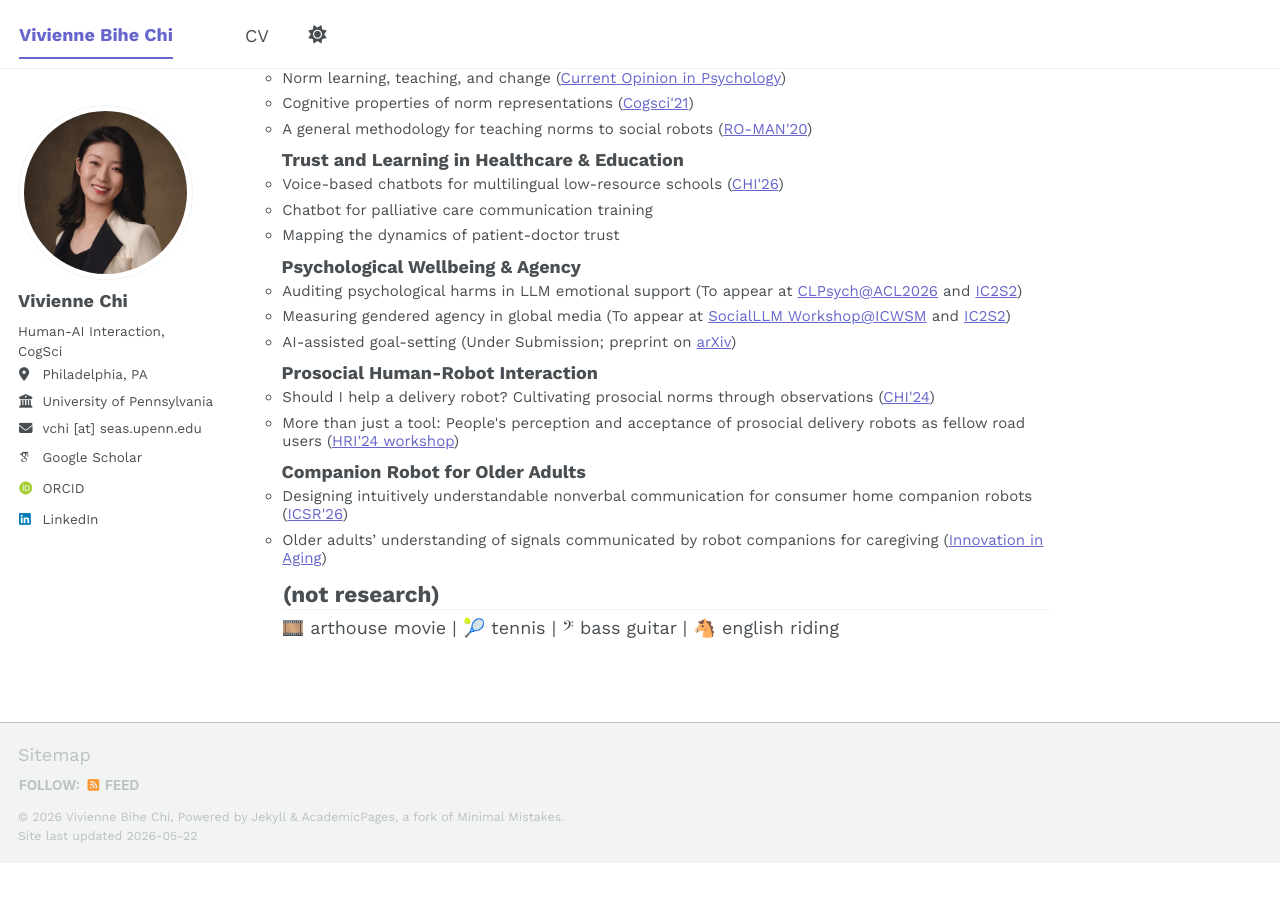
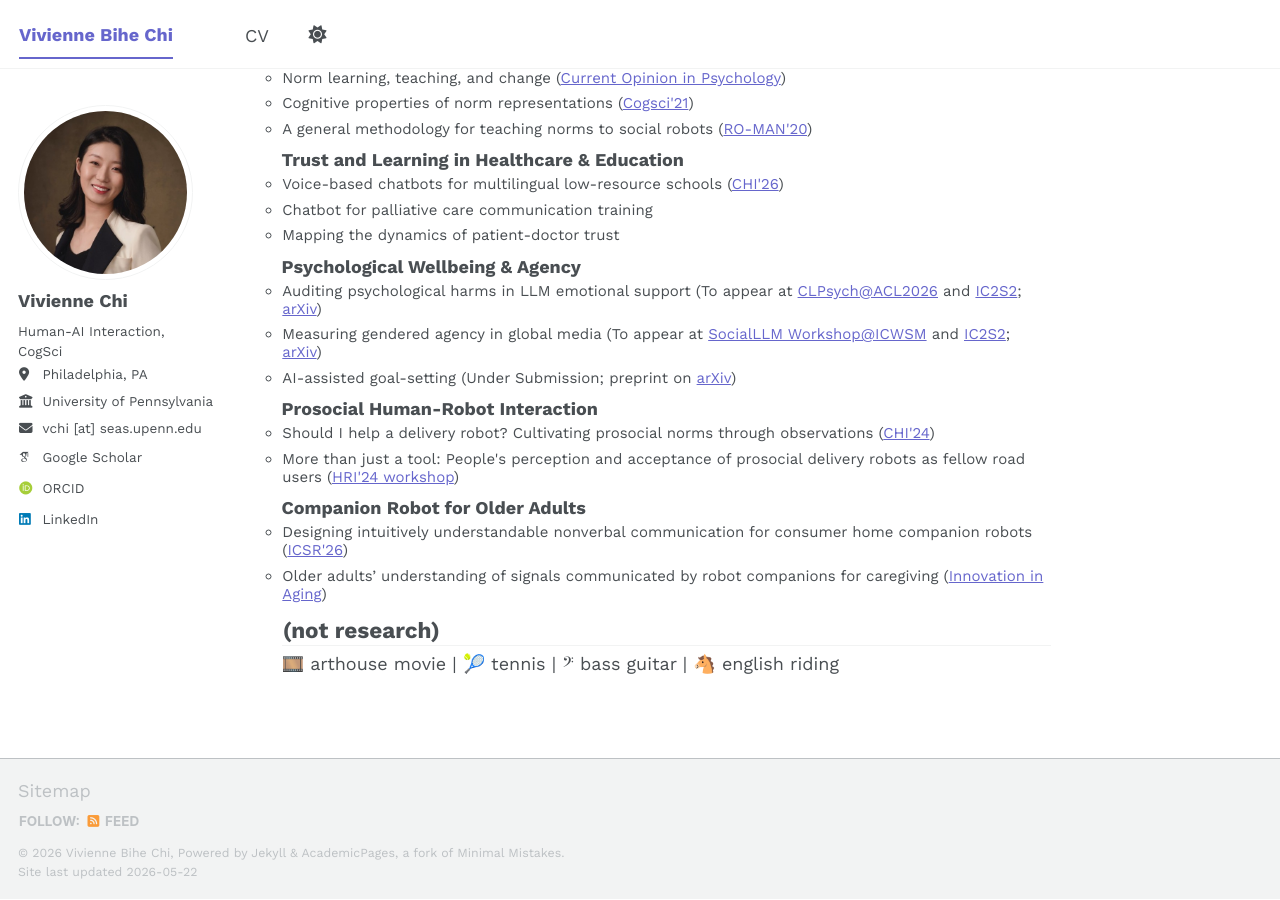
Before and after one commit to vivichi7/vivichi7.github.io, a Jekyll site: the page built from _pages/about.md, in a window 1280 px wide and 900 px high, scrolled down 970 px. Built offline with Jekyll 4.4.1, drawn with Linux system fonts in a browser that asks for light colours; some web fonts are replaced; a script bundle is joined from its source files by our own code; library files that are not in the unit come from our copies; before the commit the page ends 1834 px from its top, so only the background shows below that.

Commit message:
Add arXiv links
Updated references for auditing psychological harms and measuring gendered agency to include arXiv links.

```diff
--- a/_pages/about.md
+++ b/_pages/about.md
@@ -86,8 +86,8 @@ My current work is organized around four key themes:-->
 **Psychological Wellbeing & Agency**
 <div style="font-size: smaller; line-height: 1.2;">
 <ul style="list-style-type: circle;">
-<li>Auditing psychological harms in LLM emotional support (To appear at <a href="https://clpsych.org/">CLPsych@ACL2026</a> and <a href="https://ic2s2-2026.org/">IC2S2</a>)</li>
-<li>Measuring gendered agency in global media (To appear at <a href="https://social-llm-workshop.github.io/">SocialLLM Workshop@ICWSM</a> and <a href="https://ic2s2-2026.org/">IC2S2</a>)</li>
+<li>Auditing psychological harms in LLM emotional support (To appear at <a href="https://clpsych.org/">CLPsych@ACL2026</a> and <a href="https://ic2s2-2026.org/">IC2S2</a>; <a href= "https://arxiv.org/abs/2605.21569">arXiv</a>)</li>
+<li>Measuring gendered agency in global media (To appear at <a href="https://social-llm-workshop.github.io/">SocialLLM Workshop@ICWSM</a> and <a href="https://ic2s2-2026.org/">IC2S2</a>; <a href= "https://arxiv.org/abs/2605.22091">arXiv</a>)</li>
 <li>AI-assisted goal-setting (Under Submission; preprint on <a href= "https://doi.org/10.48550/arXiv.2605.12344">arXiv</a>)</li>
 </ul>
 </div>
```
